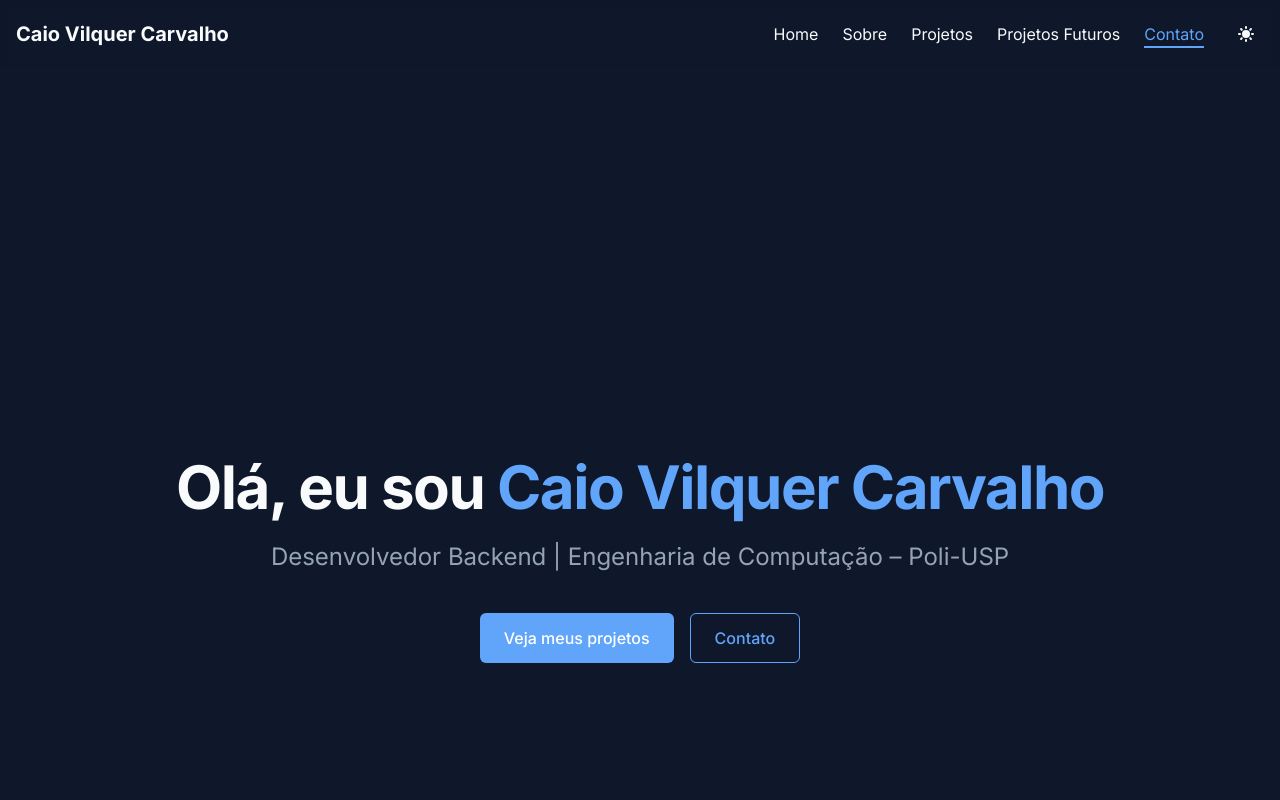
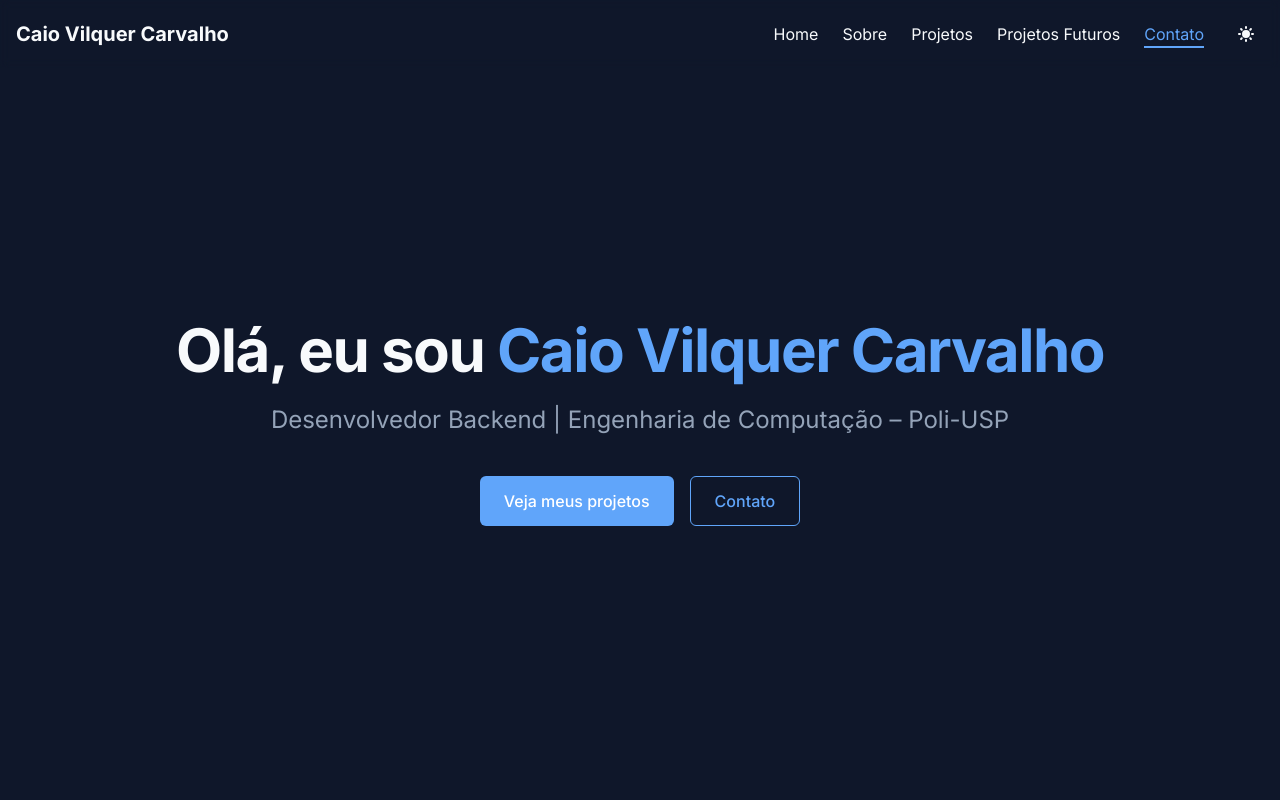
Before and after one commit to caiovilquer/portifolio, a React (Vite) app: page / in a window 1280 px wide. Shown: the top 800 px of the page. Built offline with nearby package versions, Linux system fonts and the light colour scheme.

Commit message:
fix: adjust layout alignment on Home page for better visibility

```diff
--- a/src/pages/Home.tsx
+++ b/src/pages/Home.tsx
@@ -3,7 +3,7 @@ import { motion } from "framer-motion";
 
 const Home: React.FC = () => (
   <motion.div
-    className="min-h-screen flex flex-col items-center justify-center text-center px-4 fade-in"
+    className="min-h-screen flex flex-col items-center justify-start pt-[20vh] text-center px-4 fade-in"
     initial={{ opacity: 0 }}
     animate={{ opacity: 1 }}
     transition={{ duration: 0.6 }}
```
